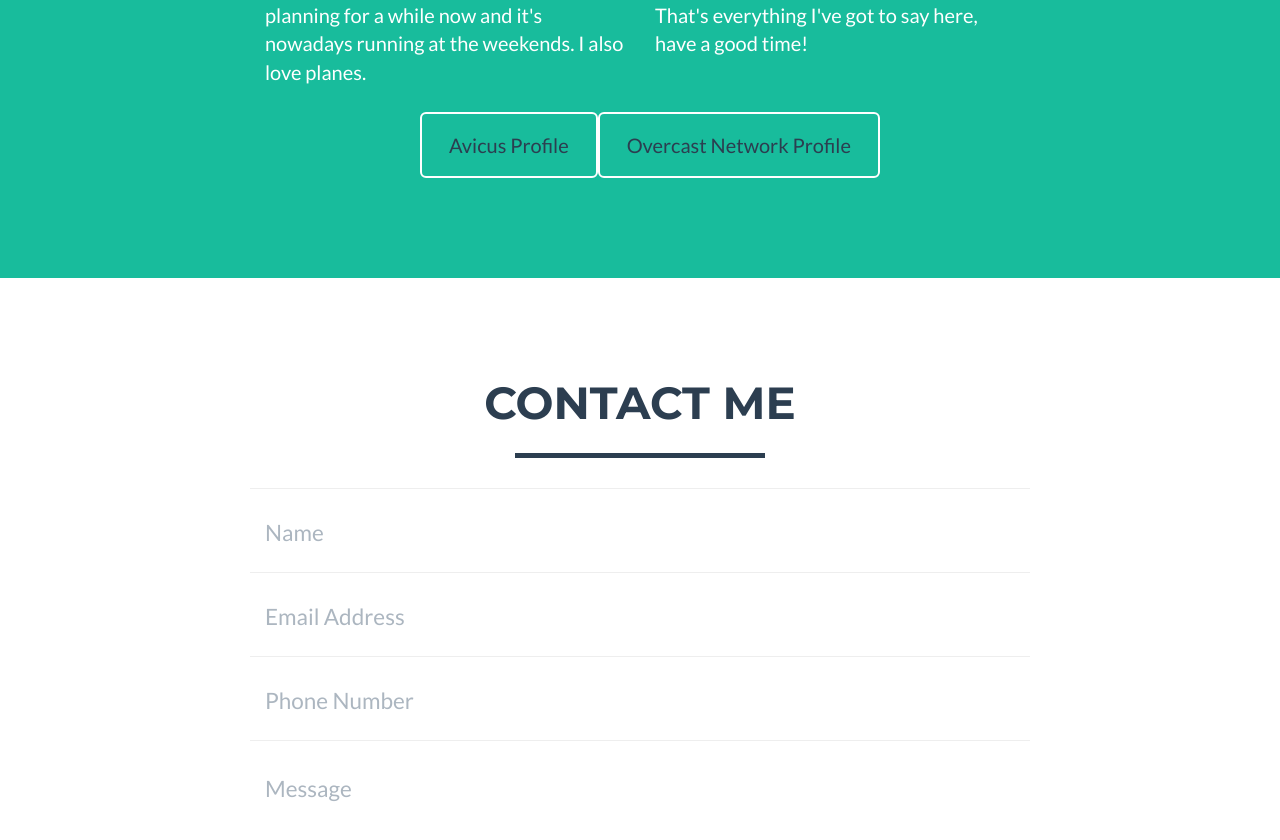
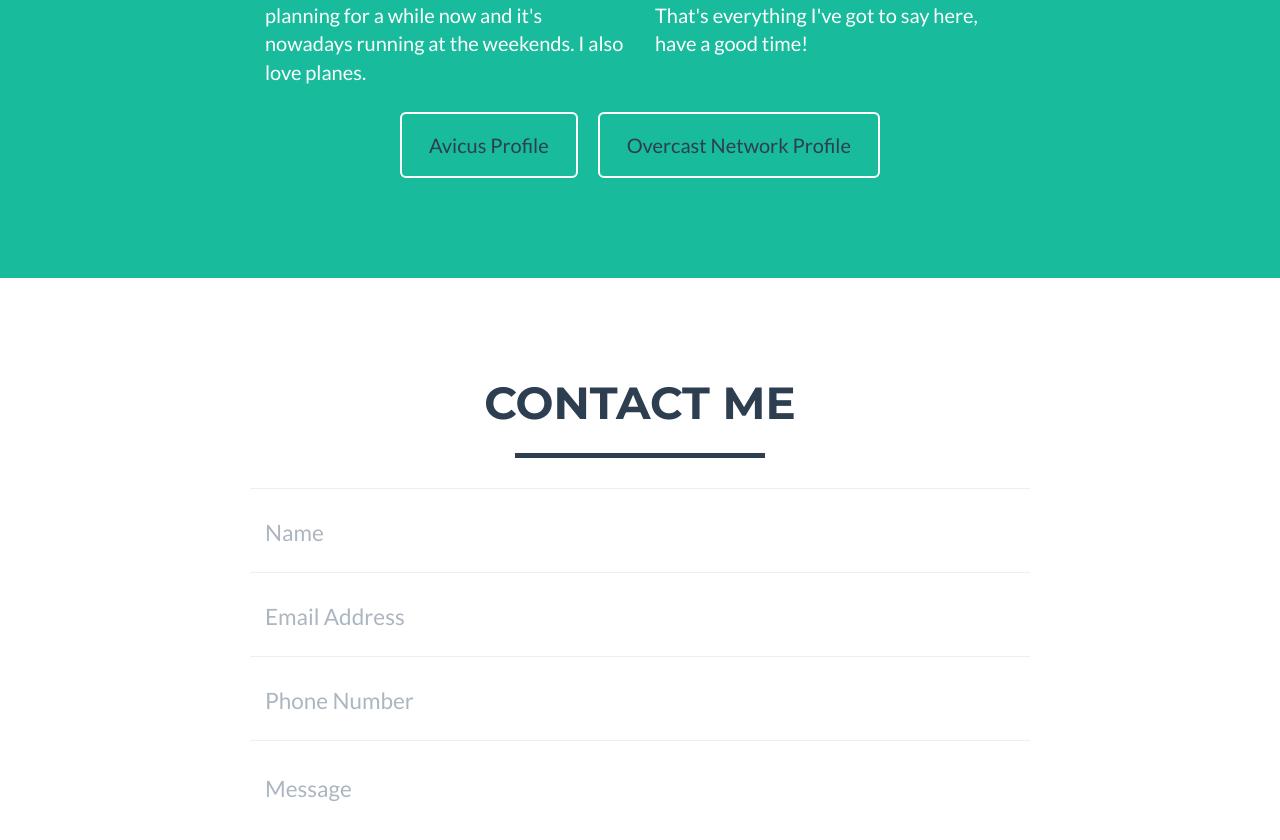
Before and after one commit to pelpelajax/pelpelajax.github.io, a plain HTML site: page index.html in a window 1280 px wide. Shown: the part 1171-2011 px from the top of the page. Drawn offline with nearby package versions, Linux system fonts and the light colour scheme.

Commit message:
Update index.html

```diff
--- a/index.html
+++ b/index.html
@@ -102,7 +102,7 @@
                     <p>I am from the Netherlands, Rotterdam. I moved to England when I was 9 so, I feel a bit English as well. The things that most inspire me in my life are football and my grandad, who is a very fun and caring guy. That's everything I've got to say here, have a good time!</p>
                 </div>
                 <div class="col-lg-8 col-lg-offset-2 text-center">
-                    <a href="https://avicus.net/Pelpelajax" class="btn btn-lg btn-outline" style="margin-left: 1em;">Avicus Profile</a><a href="https://oc.tc/Pelpelajax" class="btn btn-lg btn-outline">Overcast Network Profile</a>
+                    <a href="https://avicus.net/Pelpelajax" class="btn btn-lg btn-outline" style="margin-right: 1em;">Avicus Profile</a><a href="https://oc.tc/Pelpelajax" class="btn btn-lg btn-outline">Overcast Network Profile</a>
                 </div>
             </div>
         </div>
```
